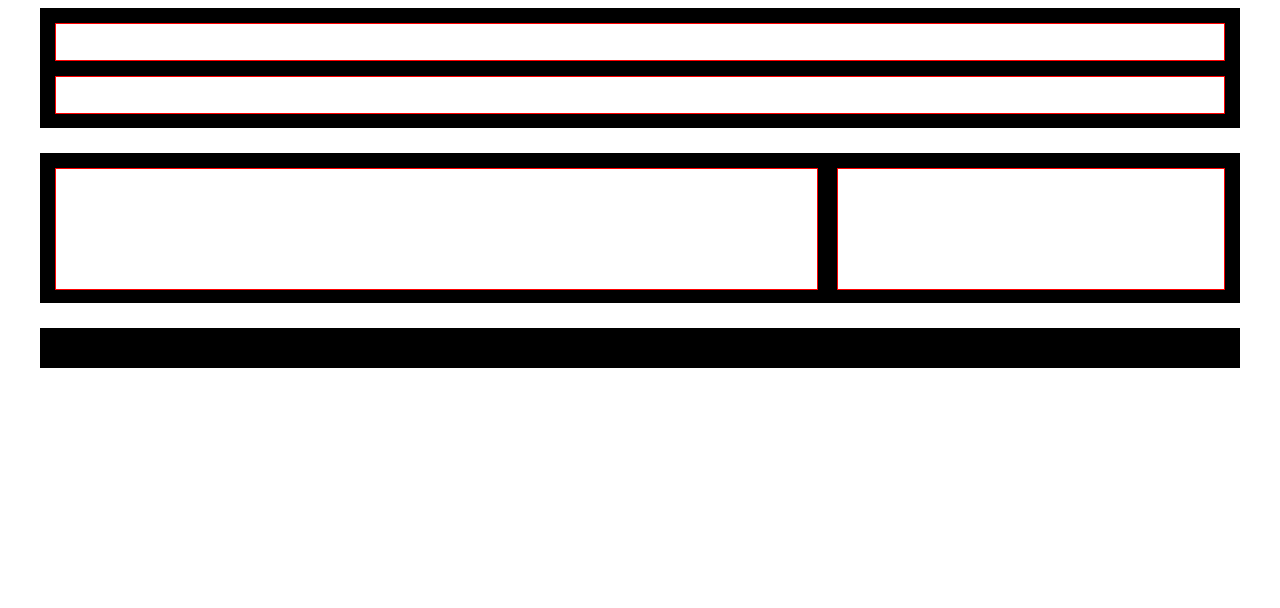
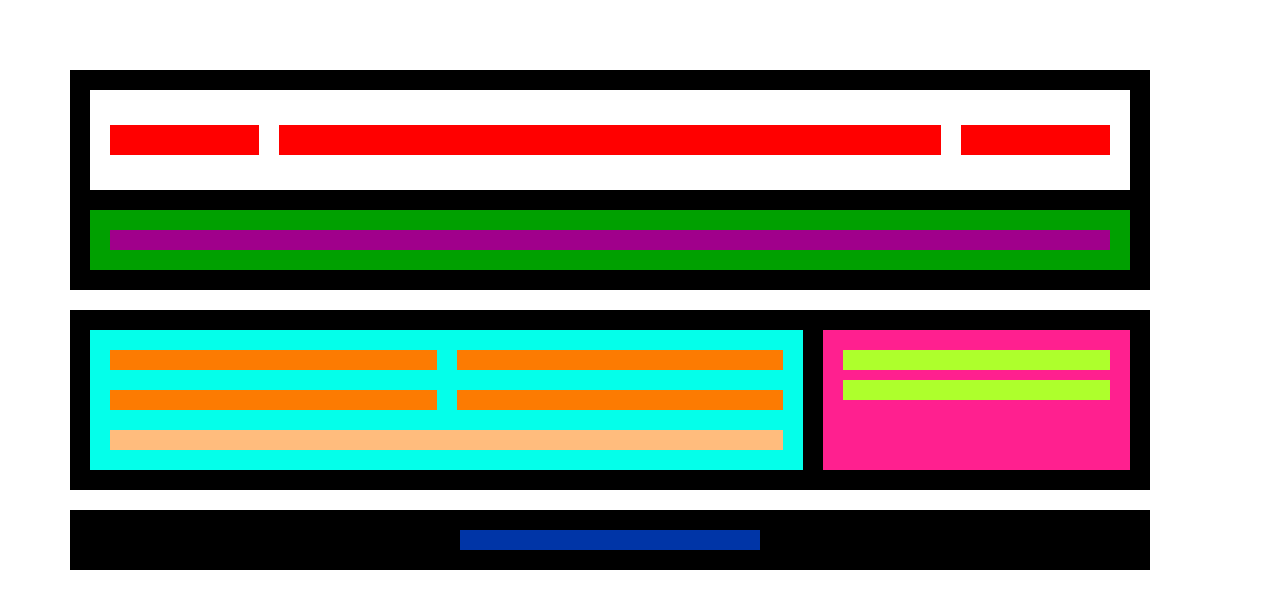
Before and after one commit to danigp87/Sprint-1, a plain HTML site: page nivell1/index.html in a window 1280 px wide. Drawn offline with Linux system fonts and the light colour scheme.

Commit message:
Acabado el ejercicio 1

```diff
--- a/nivell1/index.html
+++ b/nivell1/index.html
@@ -1,5 +1,6 @@
 <!DOCTYPE html>
 <html lang="en">
+
 <head>
     <meta charset="UTF-8">
     <meta http-equiv="X-UA-Compatible" content="IE=edge">
@@ -7,16 +8,35 @@
     <link rel="stylesheet" href="styles.css">
     <title>NIVELL 1</title>
 </head>
+
 <body>
-        <div id="background1">
-        <div id="firstLayer1"></div>
-            <div id="firstLayer2"></div>
-                </div>
-    <div id="background2">
-        <div id="firstLayer3"></div>
-            <div id="firstLayer4"></div></div>
-    <div id="background3">
-        <div id="firstLayer5">
-            </div></div>
+    <div class="padre">
+        <header class="header">
+            <div class="menu">
+                <div class="logo"></div>
+                <nav class="nav"></nav>
+                <div class="social"></div>
+            </div>
+            <div class="texto-principal">
+                <h1></h1>
+            </div>
+        </header>
+        <section class="section">
+            <div class="articulos">
+                <article class="articulo"></article>
+                <article class="articulo"></article>
+                <article class="articulo"></article>
+                <article class="articulo"></article>
+                <nav class="navegacion"></nav>
+            </div>
+            <aside class="aside">
+                <div class="publicidad"></div>
+                <div class="publicidad"></div>
+            </aside>
+        </section>
+        <footer class="footer">
+            <nav class="pie"></nav>
+        </footer>
 </body>
+
 </html>
--- a/nivell1/styles.css
+++ b/nivell1/styles.css
@@ -1,65 +1,104 @@
-#background1 {
-    margin: auto;
+* {
+    margin: 10px;
+    padding: 10px;
+    box-sizing: border-box;
     max-width: 1200px;
-    height: 120px;
-    padding: 15px;
-    background-color: black;
-    box-sizing: border-box;
-    flex-flow: row wrap;
 }
 
-#background2 {
-    margin: auto;
-    margin-top: 25px;
-    max-width: 1200px;
-    height: 150px;
-    padding: 15px;
-    background-color: black;
-    box-sizing: border-box;
-    flex-flow: column wrap;
+.padre {
+    display: flex;
+    flex-flow: column nowrap;
 }
 
-#background3 {
-    margin: auto;
-    margin-top: 25px;
-    max-width: 1200px;
-    height: 40px;
-    padding: 15px;
-    background-color: black;
-    box-sizing: border-box;
+    .header {
+        background: #000;
+        display: flex;
+        flex-flow: column nowrap;
+    }
+        .menu {
+            background: rgb(255, 255, 255);
+            display: flex;
+            flex-flow: row nowrap;
+            height: 100px;
+            align-items: center;
+        }
+            .logo{
+                background: rgb(255, 0, 0);
+                flex: 1 1 auto;
+                height: 30px;
+            }
+            .nav{
+                background: rgb(255, 0, 0);
+                flex: 5 1 auto;
+                height: 30px;
+            }
+            .social{
+                background: rgb(255, 0, 0);
+                flex: 1 1 auto;
+                height: 30px;
+            }
+        .texto-principal{
+            background: rgb(0, 160, 0);
+        }
+            h1{
+                background: rgb(160, 0, 139);
+            }
+
+    .section {
+        background: #000;
+        display: flex;
+    }
+        .articulos{
+            background: rgb(4, 255, 234);
+            flex: 2 1 auto;
+            display: flex;
+            flex-flow: row wrap;
+        }
+            .articulo{
+                background: rgb(252, 123, 2);
+                flex: 1 1 40%;
+            }
+            .navegacion{
+                background: rgb(255, 188, 125);
+                flex: 1 1 100%;
+            }
+        .aside{
+            background: rgb(255, 32, 143);
+            flex: 1 1 auto;
+        }
+            .publicidad{
+                background: rgb(174, 255, 44);
+            }
+    .footer {
+        background: #000;
+        display: flex;
+        justify-content: center;
+    }
+        .pie{
+            background: rgb(0, 53, 167);
+            width: 300px;
+        }
+
+@media all and (max-width: 800px){
+        .section {
+            flex-direction: column;
+        }
+        .menu {
+            flex-direction: column;
+            height: auto;
+        }
+        .aside {
+            display: flex;
+            justify-content: center;
+        }
+    }
+@media all and (max-width: 600px){
+    .articulos {
+        flex-direction: column;
+    }
 }
-
-#firstLayer1 {
-    margin: auto;
-    height: 40%;
-    background-color: rgb(255, 255, 255);
-    border: 1px solid red;
+@media all and (max-width: 400px){
+    .aside{
+        flex-direction: column;
+    }
 }
-
-#firstLayer2 {
-    margin: auto;
-    margin-top: 15px;
-    height: 40%;
-    background-color: rgb(255, 255, 255);
-    border: 1px solid red;
-}
-
-#firstLayer3 {
-    margin: auto;
-    width: 65%;
-    height: 100%;
-    background-color: rgb(255, 255, 255);
-    border: 1px solid red;
-    float: left;
-
-}
-
-#firstLayer4 {
-    margin: auto;
-    width: 33%;
-    height: 100%;
-    float: right;
-    background-color: rgb(255, 255, 255);
-    border: 1px solid red;
-
-}
```
Also changed, not shown: 1 other file.
